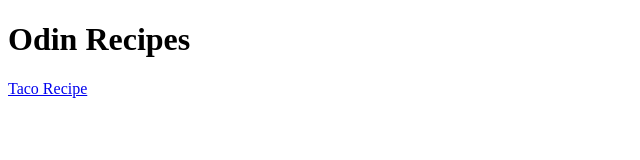
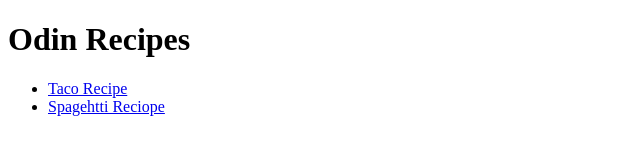
Before and after one commit to Cknight37/odin-recipes, a plain HTML site: page index.html in a window 1280 px wide. Shown: the whole page, without its empty margins (0-640 px from the left). Drawn offline with Linux system fonts and the light colour scheme.

Commit message:
Edit index.html

```diff
--- a/index.html
+++ b/index.html
@@ -2,11 +2,17 @@
 <html lang="en">
 <head>
     <meta charset="utf-8">
-
+    <title>Odin Recipes</title>
 </head>
 <body>
 <h1>Odin Recipes</h1>
-<a href="recipes/taco-recipe.html">Taco Recipe</a>
+<ul>
+<li><a href="recipes/taco-recipe.html">Taco Recipe</a></li>
+<li><a href="recipes/spaghetti.html">Spagehtti Reciope</a></li>
+
+
+</ul>
+
 </body>
 
 
```
